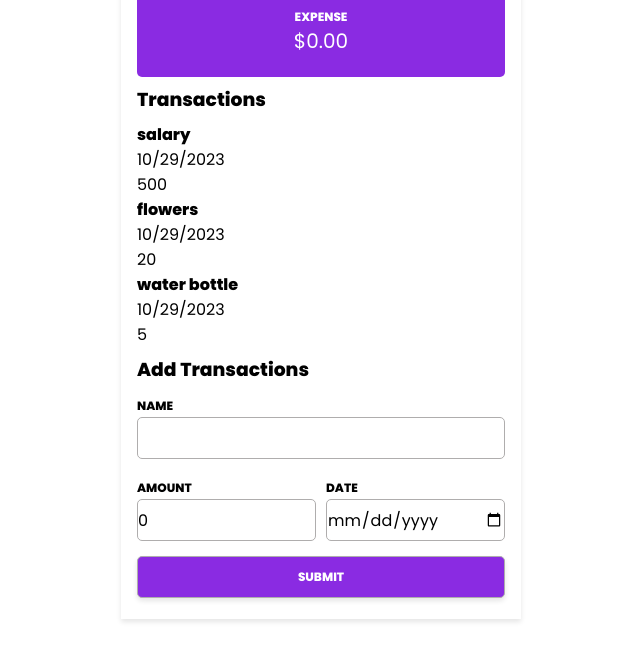
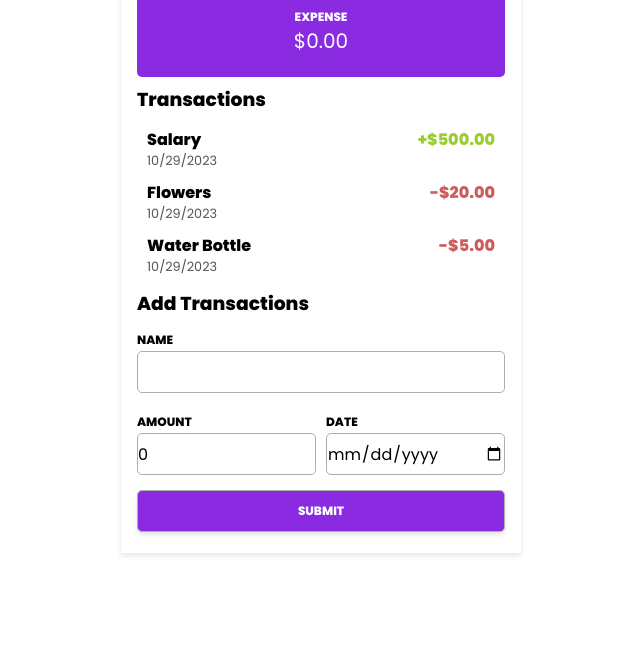
Before and after one commit to IshaFazli3/expense-tracker, a plain HTML site: page index.html in a window 1280 px wide. Shown: the part 253-914 px from the top of the page, without its empty margins (319-959 px from the left). After the commit the page ends 854 px from the top, so only its background shows below. Drawn offline with Linux system fonts and the light colour scheme; a web font is replaced by a local one.

Commit message:
Added styling to positive and negative purchases numbers

```diff
--- a/script.js
+++ b/script.js
@@ -9,18 +9,24 @@ const transactions = [
   {
     id: 2,
     name: 'flowers',
-    amount: 20,
+    amount: -20,
     date: new Date(),
     type: 'expense'
   },
   {
     id: 3,
     name: 'water bottle',
-    amount: 5,
+    amount: -5,
     date: new Date(),
     type: 'expense'
   }
 ];
+
+const formatter = new Intl.NumberFormat("en-US", {
+  style: "currency",
+  currency: "USD",
+  signDisplay: "always",
+});
 
 const list = document.getElementById("transactionList");
 const status = document.getElementById("status");
@@ -32,7 +38,7 @@ function renderList() {
     status.textContent = "No transactions.";
     return;
   }
-transactions.forEach(({ name, date, amount }) => {
+transactions.forEach(({ id, name, amount, date, type }) => {
   const li = document.createElement("li");
 
   li.innerHTML = `
@@ -41,8 +47,8 @@ transactions.forEach(({ name, date, amount }) => {
   <p>${new Date(date).toLocaleDateString()}</p>
   </div>
 
-  <div class="amount">
-  <span>${amount}</span>
+  <div class="amount ${type}">
+  <span>${formatter.format(amount)}</span>
   </div>`;
 
   list.appendChild(li);
--- a/style.css
+++ b/style.css
@@ -100,6 +100,32 @@ form div:nth-child(n + 2) {
 ul {
   list-style-type: none;
 }
+ul li {
+  display: flex;
+  justify-content: space-between;
+  align-items: flex-start;
+  padding: 5px 10px;
+  position: relative;
+}
+
+.name h4 {
+  font-size: 1rem;
+  font-weight: 600;
+  text-transform: capitalize;
+}
+.name p {
+  font-size: 0.8rem;
+  color: #555;
+}
+.amount {
+  font-weight: 600;
+}
+.amount.income {
+  color: yellowgreen;
+}
+.amount.expense {
+  color: indianred;
+}
 #status {
   text-align: center;
   margin-bottom: 0.5rem;
```
